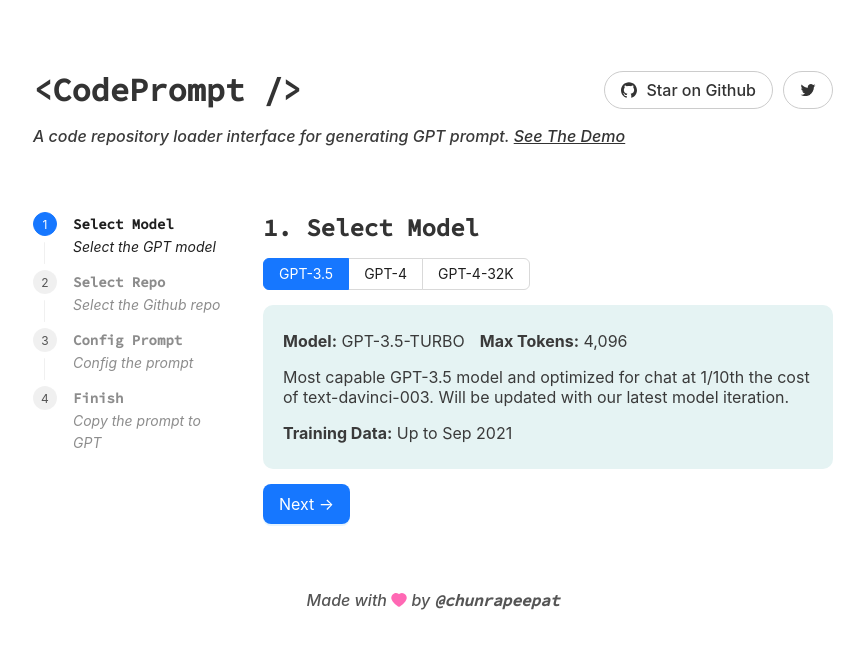
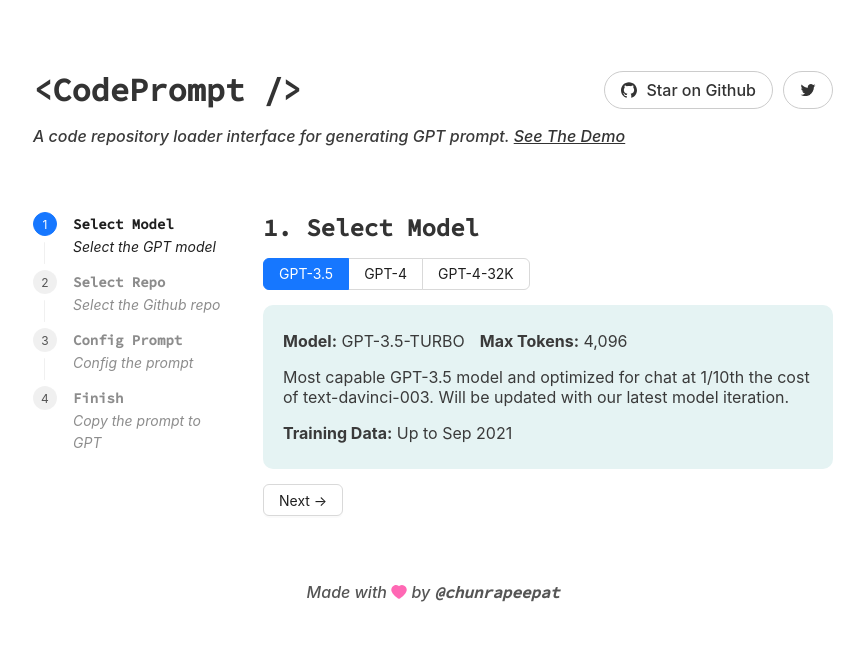
Before and after one commit to chunrapeepat/codeprompt, a React (Create React App) app: page / in a window 1280 px wide. Shown: the top 648 px of the page, without its empty margins (207-1071 px from the left). Built offline with nearby package versions, Linux system fonts and the light colour scheme; what gpt3-tokenizer would draw is missing.

Commit message:
Change btn style

```diff
--- a/src/steps/SelectModel.tsx
+++ b/src/steps/SelectModel.tsx
@@ -22,7 +22,7 @@
   onSelectionChange: (value: string) => void;
 }
 const SelectModel = ({ onSelectionChange }: SelectModelProps) => {
-  const [selectedItem, setSelectedItem] = useState('gpt-3.5');
+  const [selectedItem, setSelectedItem] = useState("gpt-3.5");
 
   const handleChange = (e: RadioChangeEvent) => {
     const value = e.target.value;
@@ -65,9 +65,7 @@
             </p>
           </ModelInfo>
 
-          <Button onClick={handleSubmit} type="primary" size="large">
-            Next →
-          </Button>
+          <Button onClick={handleSubmit}>Next →</Button>
         </>
       )}
     </div>
```
